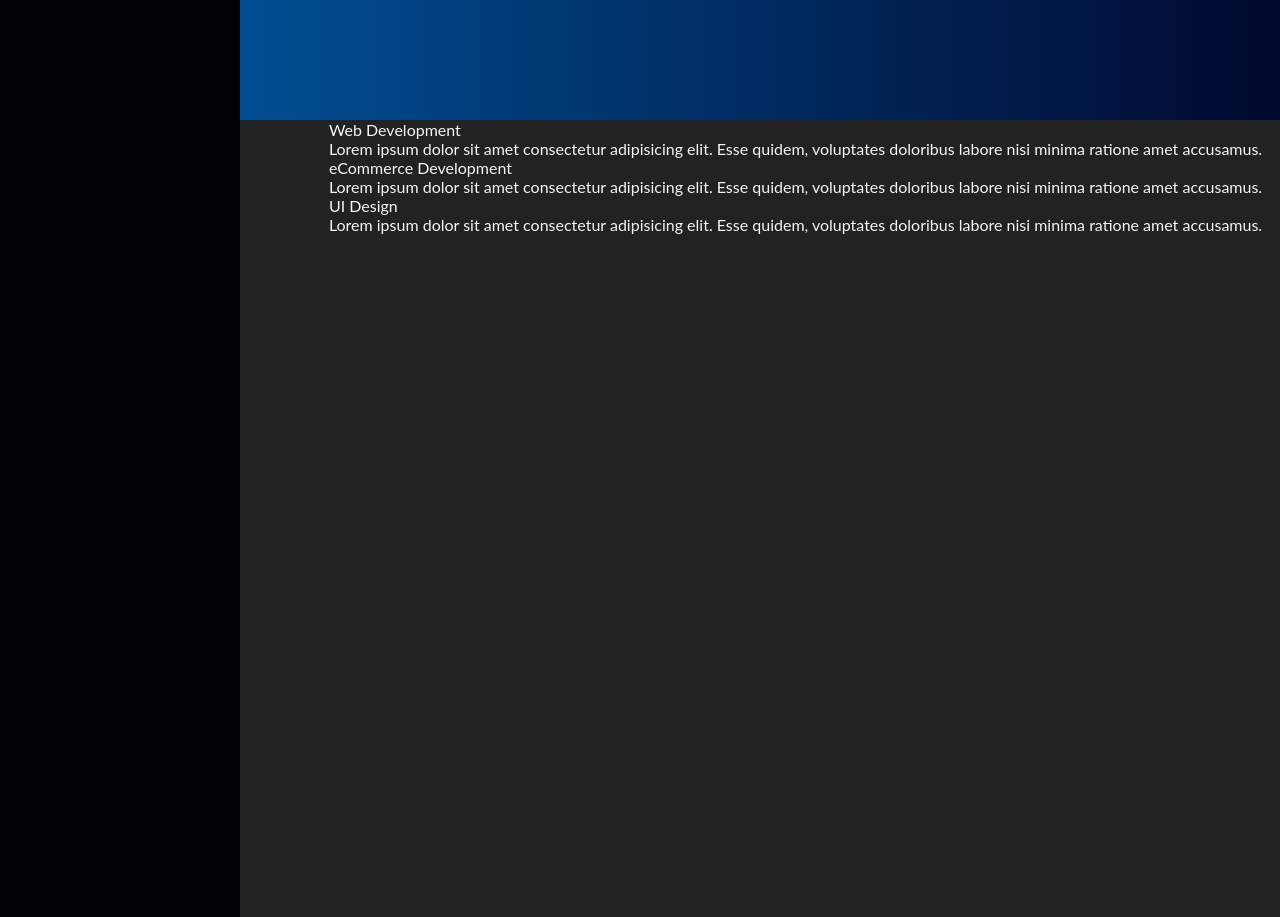
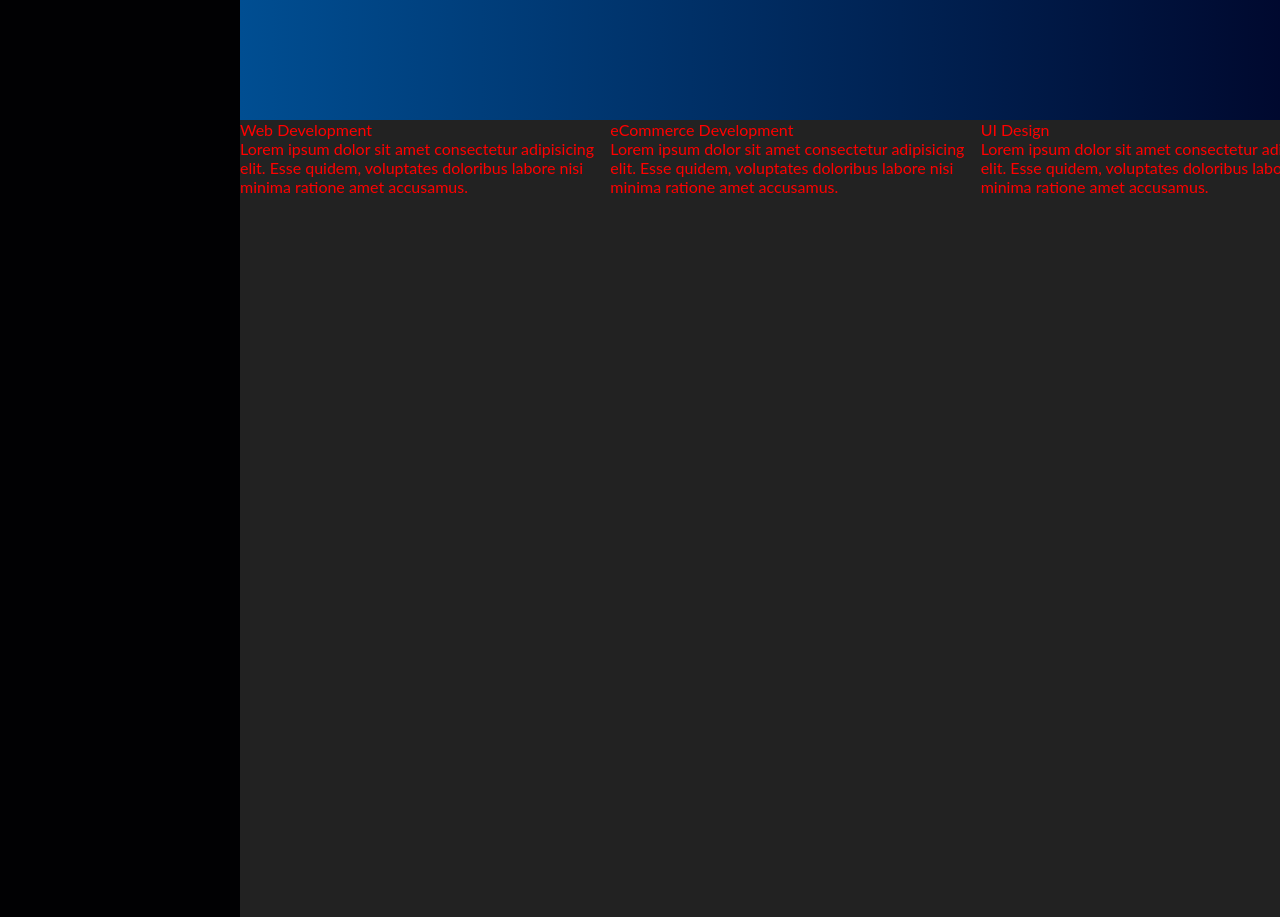
Before and after one commit to Iheanemegregory-9/Greg-dev-Portfolio-v.1, a plain HTML site: page index.html in a window 1280 px wide. Shown: the part 1480-2397 px from the top of the page. Drawn offline with Linux system fonts and the light colour scheme.

Commit message:
css changes

```diff
--- a/style.css
+++ b/style.css
@@ -387,13 +387,9 @@ background: linear-gradient(to right, #004e92, #000428); /* W3C, IE 10+/ Edge, F
     animation: flow 20s ease  infinite; */
 }
 
-#services .services-container{
+.service-area .services-container{
     display: flex;
-    flex-direction: row;
-    flex-wrap: wrap;
-    align-content: center;
-    justify-content: center;
-    color: whitesmoke;
+    color: red;
 }
 
 
```
